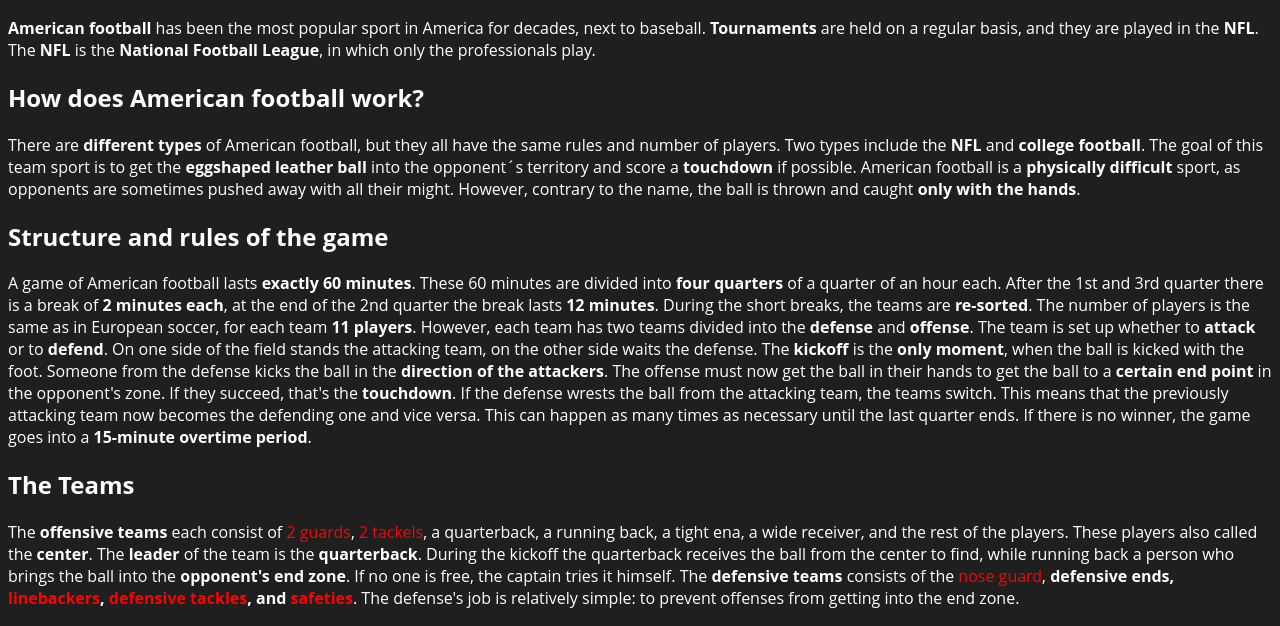
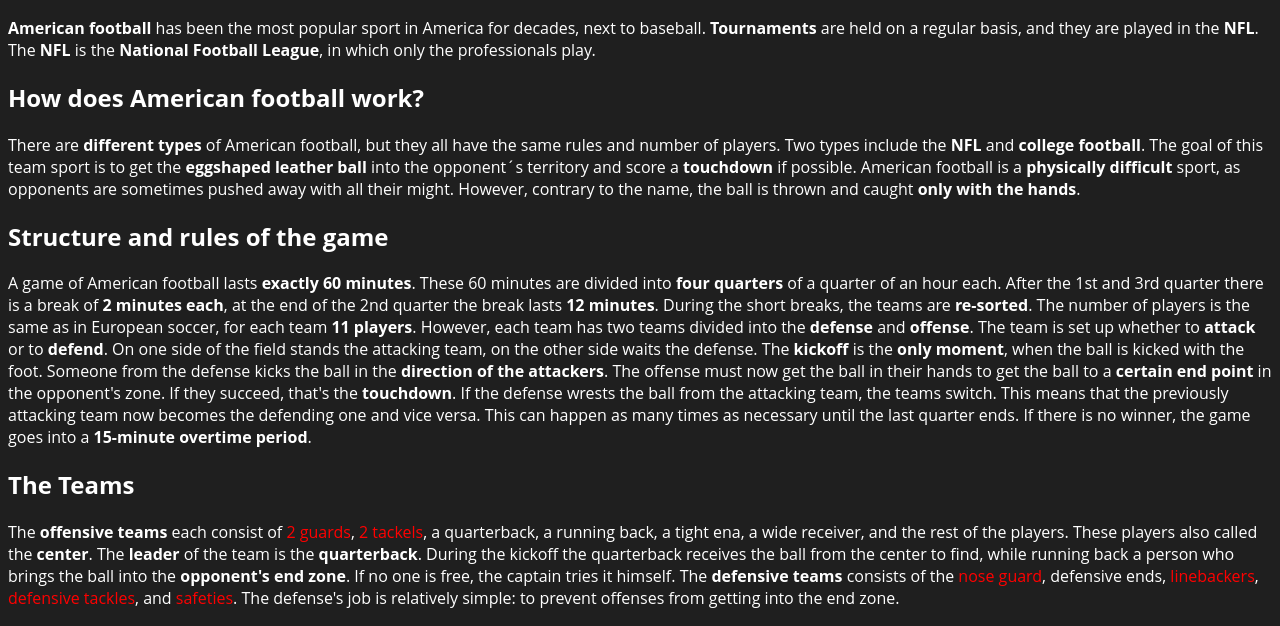
Before and after one commit to inaLei/sportsInUS, a plain HTML site: page americanfootball.html in a window 1280 px wide. Shown: the part 152-778 px from the top of the page. Drawn offline with Linux system fonts and the light colour scheme.

Commit message:
Update americanfootball.html

```diff
--- a/americanfootball.html
+++ b/americanfootball.html
@@ -39,7 +39,7 @@
 <p>A game of American football lasts <b>exactly 60 minutes</b>. These 60 minutes are divided into <b>four quarters</b> of a quarter of an hour each. After the 1st and 3rd quarter there is a break of <b>2 minutes each</b>, at the end of the 2nd quarter the break lasts <b>12 minutes</b>. During the short breaks, the teams are <b>re-sorted</b>. The number of players is the same as in European soccer, for each team <b>11 players</b>. However, each team has two teams divided into the <b>defense</b> and <b>offense</b>. The team is set up whether to <b>attack</b> or to <b>defend</b>. On one side of the field stands the attacking team, on the other side waits the defense. The <b>kickoff</b> is the <b>only moment</b>, when the ball is kicked with the foot. Someone from the defense kicks the ball in the <b>direction of the attackers</b>. The offense must now get the ball in their hands to get the ball to a <b>certain end point</b> in the opponent's zone. If they succeed, that's the <b>touchdown</b>. If the defense wrests the ball from the attacking team, the teams switch. This means that the previously attacking team now becomes the defending one and vice versa. This can happen as many times as necessary until the last quarter ends. If there is no winner, the game goes into a <b>15-minute overtime period</b>.
 </p>
 <h2>The Teams</h2>
-<p>The <b>offensive teams</b> each consist of <span onmouseover="showTT('guards')" onmouseout="hideTT()" class='tooltipText'>2 guards</span>, <span onmouseover="showTT('tackels')" onmouseout="hideTT()" class='tooltipText'>2 tackels</span>, a quarterback, a running back, a tight ena, a wide receiver, and the rest of the players</b>. These players also called the <b>center</b>. The <b>leader</b> of the team is the <b>quarterback</b>. During the kickoff the quarterback receives the ball from the center to find, while running back a person who brings the ball into the <b>opponent's end zone</b>. If no one is free, the captain tries it himself. The <b>defensive teams</b> consists of the <span onmouseover="showTT('nose')" onmouseout="hideTT()" class='tooltipText'>nose guard</span>, <b>defensive ends, <span onmouseover="showTT('linebackers')" onmouseout="hideTT()" class='tooltipText'>linebackers</span>, <span onmouseover="showTT('defensive tackles')" onmouseout="hideTT()" class='tooltipText'>defensive tackles</span>, and <span onmouseover="showTT('safeties')" onmouseout="hideTT()" class='tooltipText'>safeties</span></b>. The defense's job is relatively simple: to prevent offenses from getting into the end zone.
+<p>The <b>offensive teams</b> each consist of <span onmouseover="showTT('guards')" onmouseout="hideTT()" class='tooltipText'>2 guards</span>, <span onmouseover="showTT('tackels')" onmouseout="hideTT()" class='tooltipText'>2 tackels</span>, a quarterback, a running back, a tight ena, a wide receiver, and the rest of the players</b>. These players also called the <b>center</b>. The <b>leader</b> of the team is the <b>quarterback</b>. During the kickoff the quarterback receives the ball from the center to find, while running back a person who brings the ball into the <b>opponent's end zone</b>. If no one is free, the captain tries it himself. The <b>defensive teams</b> consists of the <span onmouseover="showTT('nose')" onmouseout="hideTT()" class='tooltipText'>nose guard</span>, defensive ends, <span onmouseover="showTT('linebackers')" onmouseout="hideTT()" class='tooltipText'>linebackers</span>, <span onmouseover="showTT('defensive tackles')" onmouseout="hideTT()" class='tooltipText'>defensive tackles</span>, and <span onmouseover="showTT('safeties')" onmouseout="hideTT()" class='tooltipText'>safeties</span>. The defense's job is relatively simple: to prevent offenses from getting into the end zone.
 </p>
 <h2>The NFL</h2>
 <p>The <b>professional league</b> in American football consists of <b>32 teams</b>. They are firmly arranged in the <b>American Football Conference (AFC)</b> and the <b>National Football Conference (NFC)</b>. They are divided into <b>four divisions</b>. After a preseason lasting several weeks, in which only test games are practiced, the <b>real season</b> begins, which lasts <b>17 weeks</b>. During the season <b>each individual team</b> plays <b>16 games</b>. The teams with the <b>most points</b> then play in the <b>playoffs</b> for the <b>championship title</b>. Then, once the <b>Conference of AFC and NFL</b> has <b>announced the winners</b>, they compete in the famous <b>Super Bowl</b>. These <b>Super Bowls</b> achieve the <b>highest ratings</b> every year, and always take place on the <b>first Sunday in February</b>.
```
